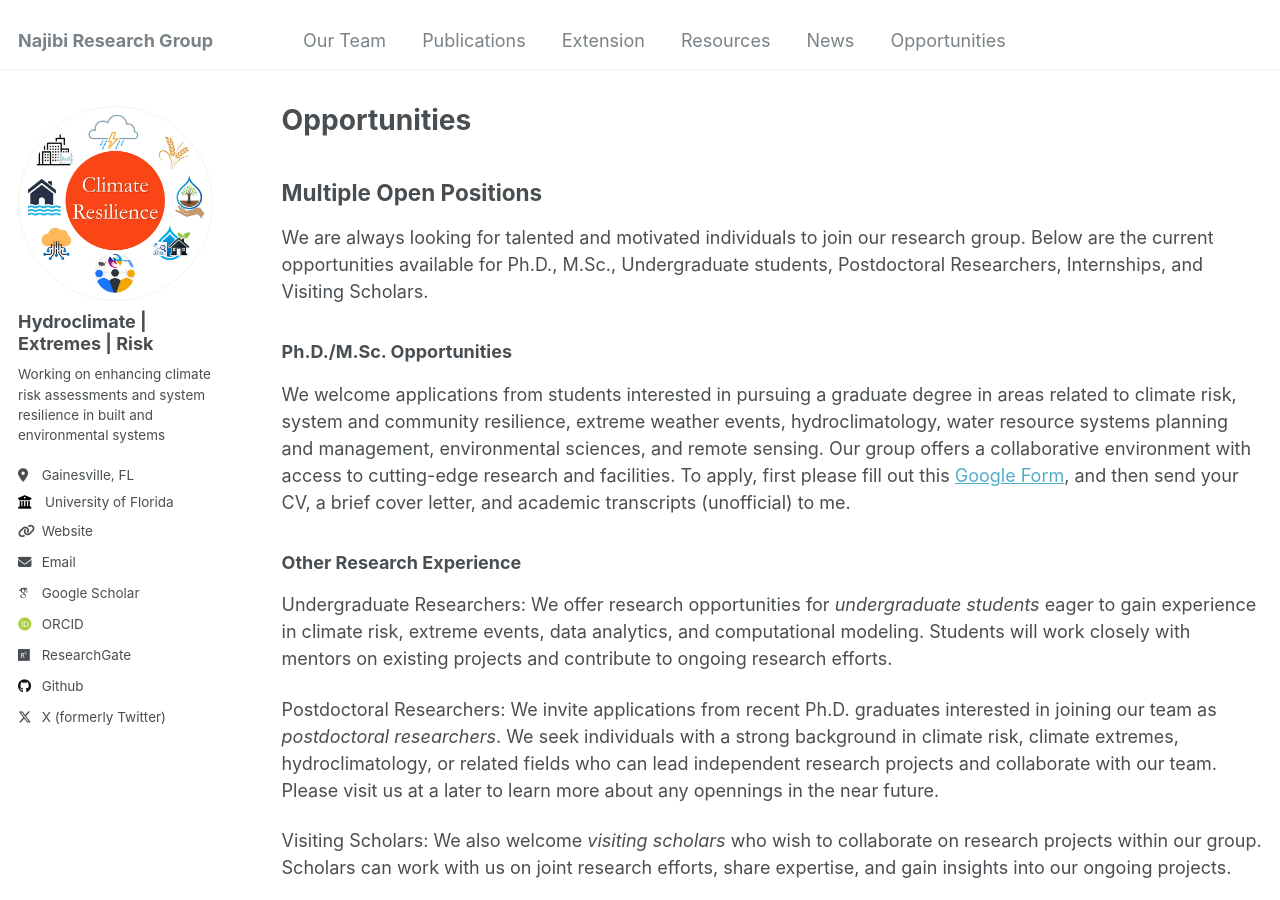
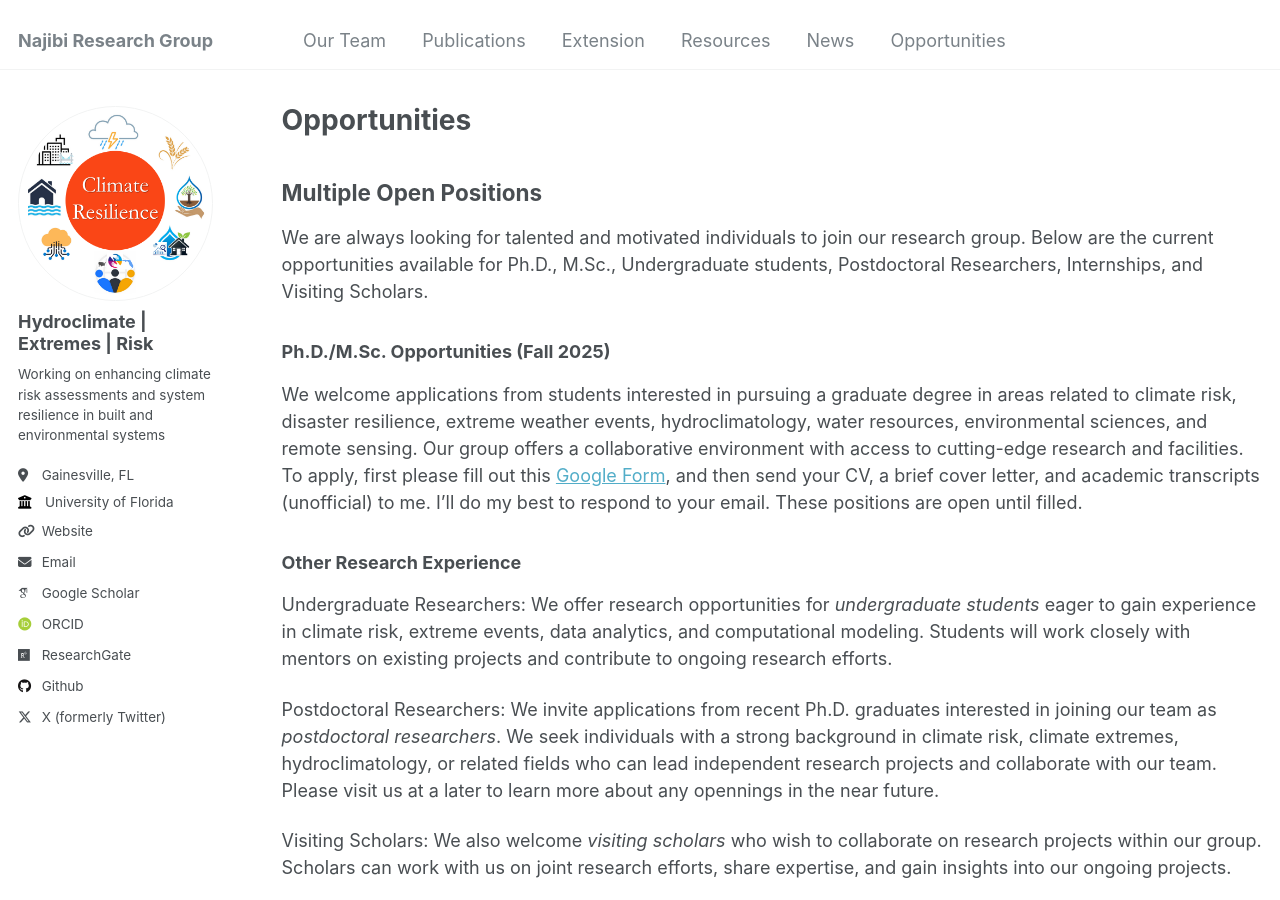
Before and after one commit to nassernajibi/lab, a Jekyll site: the page built from _pages/opportunities.md, in a window 1280 px wide and 900 px high. Built offline with Jekyll 4.4.1, drawn with Linux system fonts in a browser that asks for light colours; some web fonts are replaced.

Commit message:
Update Positions

```diff
--- a/_pages/opportunities.md
+++ b/_pages/opportunities.md
@@ -9,8 +9,8 @@ author_profile: true  # Optional, adjust based on your theme
 
 We are always looking for talented and motivated individuals to join our research group. Below are the current opportunities available for Ph.D., M.Sc., Undergraduate students, Postdoctoral Researchers, Internships, and Visiting Scholars.
 
-### Ph.D./M.Sc. Opportunities
-We welcome applications from students interested in pursuing a graduate degree in areas related to climate risk, system and community resilience, extreme weather events, hydroclimatology, water resource systems planning and management, environmental sciences, and remote sensing. Our group offers a collaborative environment with access to cutting-edge research and facilities. To apply, first please fill out this [Google Form](https://docs.google.com/forms/d/e/1FAIpQLSe4X1d9kJS6Xur53ztIVc2Pre48Yx3DnqO33hiNtdAeFMS6kA/viewform?usp=pp_url){:target="_blank"}, and then send your CV, a brief cover letter, and academic transcripts (unofficial) to me.
+### Ph.D./M.Sc. Opportunities (Fall 2025)
+We welcome applications from students interested in pursuing a graduate degree in areas related to climate risk, disaster resilience, extreme weather events, hydroclimatology, water resources, environmental sciences, and remote sensing. Our group offers a collaborative environment with access to cutting-edge research and facilities. To apply, first please fill out this [Google Form](https://docs.google.com/forms/d/e/1FAIpQLSe4X1d9kJS6Xur53ztIVc2Pre48Yx3DnqO33hiNtdAeFMS6kA/viewform?usp=pp_url){:target="_blank"}, and then send your CV, a brief cover letter, and academic transcripts (unofficial) to me. I'll do my best to respond to your email. These positions are open until filled.
 
 ### Other Research Experience
 Undergraduate Researchers: We offer research opportunities for *undergraduate students* eager to gain experience in climate risk, extreme events, data analytics, and computational modeling. Students will work closely with mentors on existing projects and contribute to ongoing research efforts.
```
